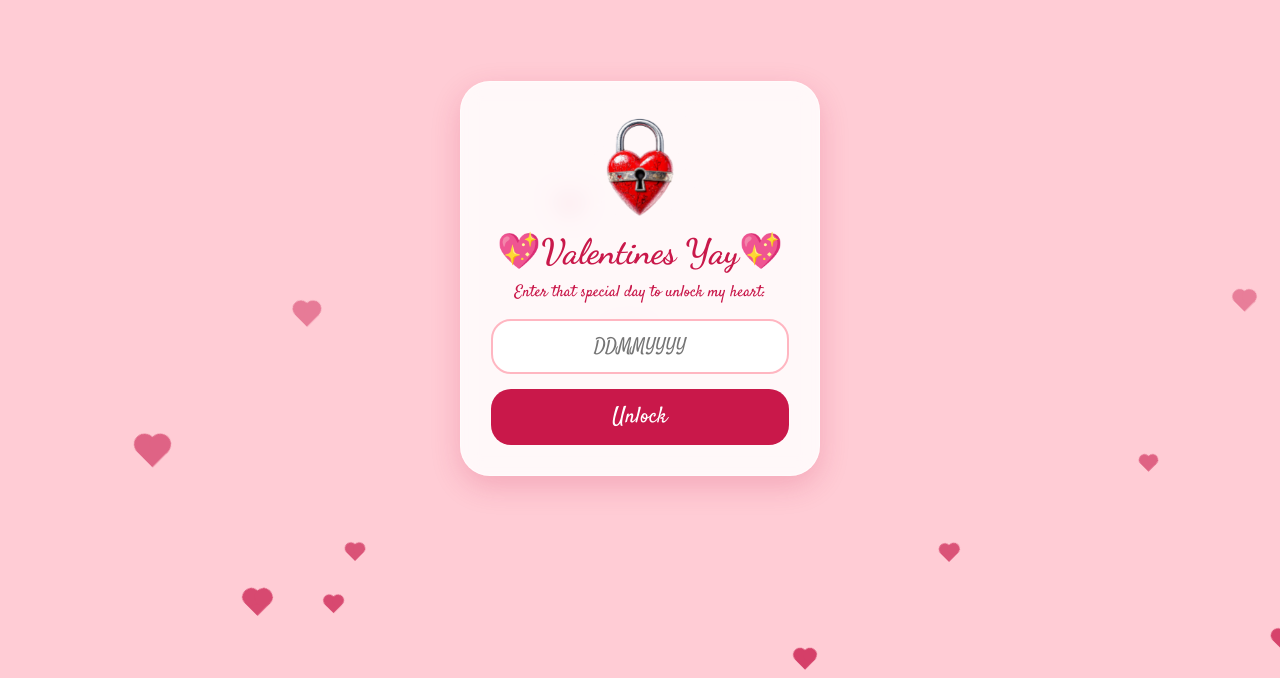
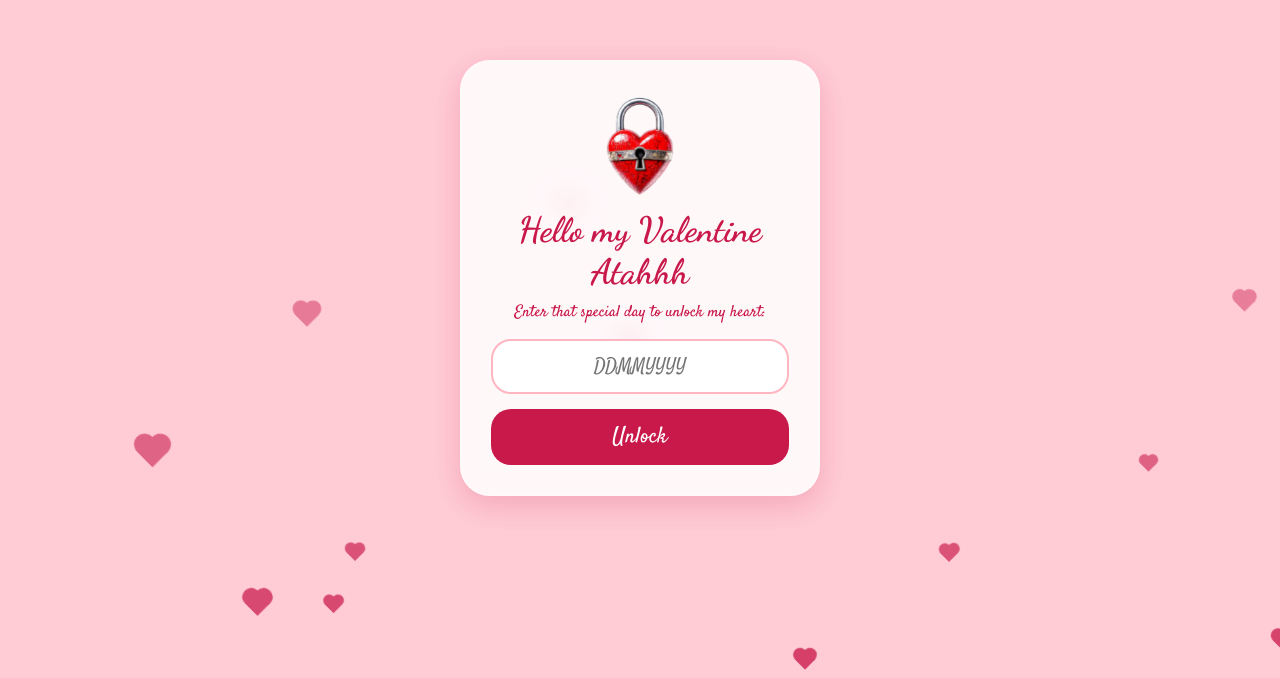
Before and after one commit to Hace28/Vday, a plain HTML site: page index.html in a window 1280 px wide. Shown: the part 122-800 px from the top of the page. Drawn offline with Linux system fonts and the light colour scheme.

Commit message:
Update index.html

```diff
--- a/index.html
+++ b/index.html
@@ -26,7 +26,7 @@
             <img src="assets/heart-lock.png" alt="Heart Lock" id="heartLock" class="heart-lock">
         </div>
 
-        <h1>💖Valentines Yay💖</h1>
+        <h1>Hello my Valentine Atahhh</h1>
         <p>Enter that special day to unlock my heart:</p>
 
         <input type="password" id="password" placeholder="DDMMYYYY" inputmode="numeric" autocomplete="off" maxlength="8">
```
